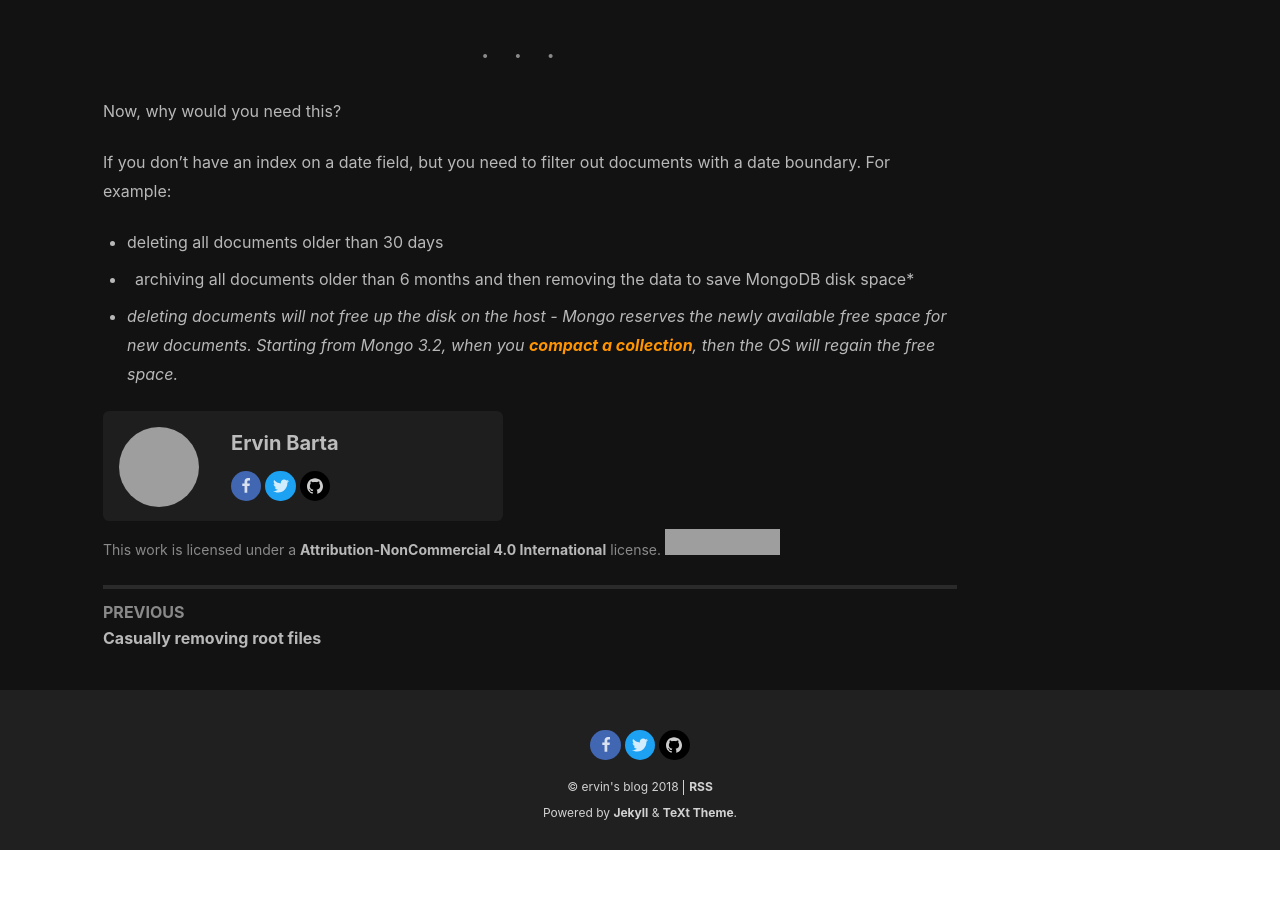
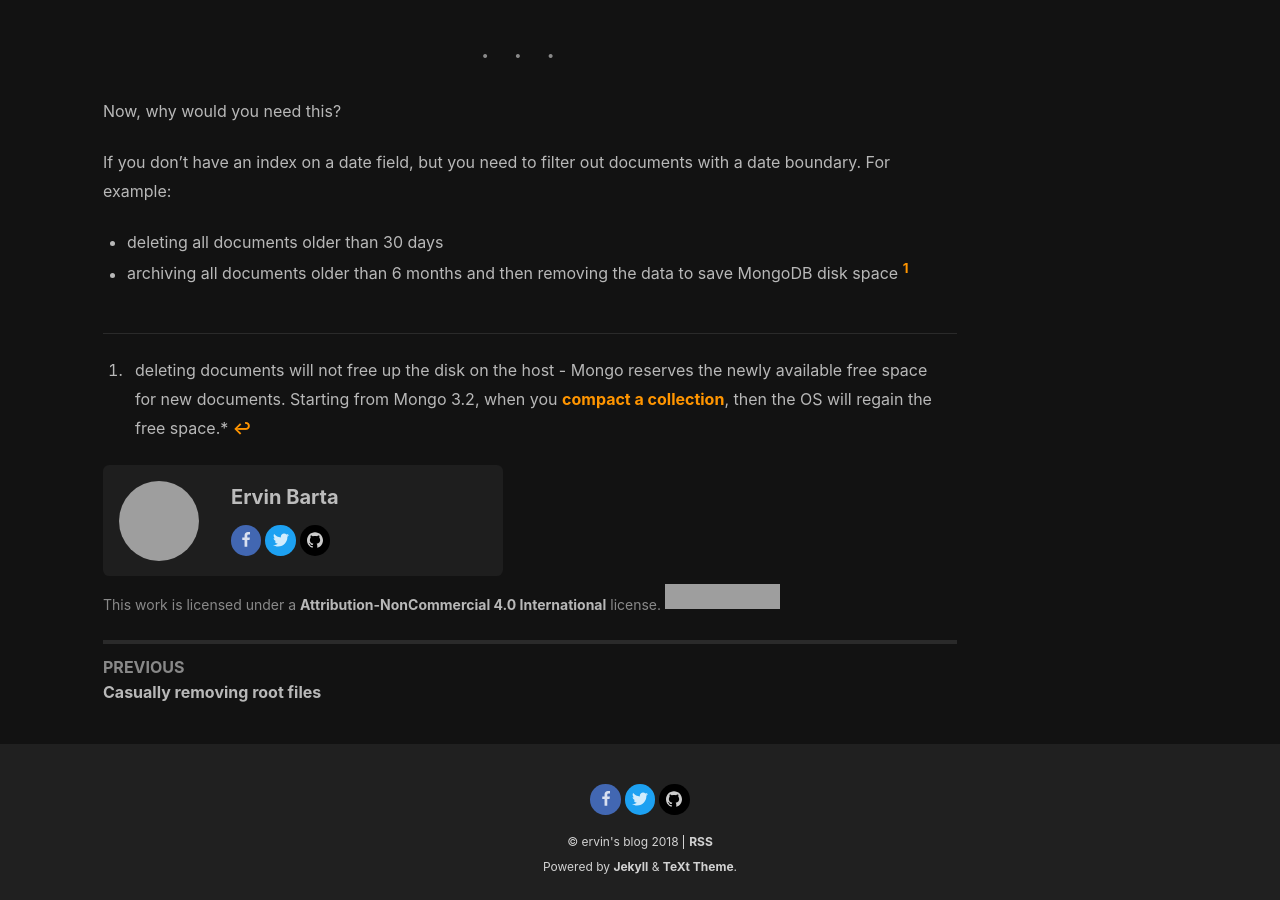
Before and after one commit to ervinb/ervinb.github.io, a Jekyll site: the page built from _posts/2019-04-08-mongodb-magic.md, in a window 1280 px wide and 900 px high, scrolled down 867 px. Built offline with Jekyll 4.4.1, drawn with Linux system fonts in a browser that asks for light colours; nearby versions of some CDN libraries; comment, search, counter and statistics services are not loaded; before the commit the page ends 1717 px from its top, so only the background shows below that; grey boxes are pictures that could not be loaded.

Commit message:
Add footnote

```diff
--- a/_posts/2019-04-08-mongodb-magic.md
+++ b/_posts/2019-04-08-mongodb-magic.md
@@ -34,6 +34,6 @@ Now, why would you need this?
 
 If you don't have an index on a date field, but you need to filter out documents with a date boundary. For example:
 - deleting all documents older than 30 days
-- archiving all documents older than 6 months and then removing the data to save MongoDB disk space*
+- archiving all documents older than 6 months and then removing the data to save MongoDB disk space [^1]
 
-* *deleting documents will not free up the disk on the host - Mongo reserves the newly available free space for new documents. Starting from Mongo 3.2, when you [compact a collection](https://dzone.com/articles/reclaiming-disk-space-from-mongodb), then the OS will regain the free space.*
+[^1]: deleting documents will not free up the disk on the host - Mongo reserves the newly available free space for new documents. Starting from Mongo 3.2, when you [compact a collection](https://dzone.com/articles/reclaiming-disk-space-from-mongodb), then the OS will regain the free space.*
```
